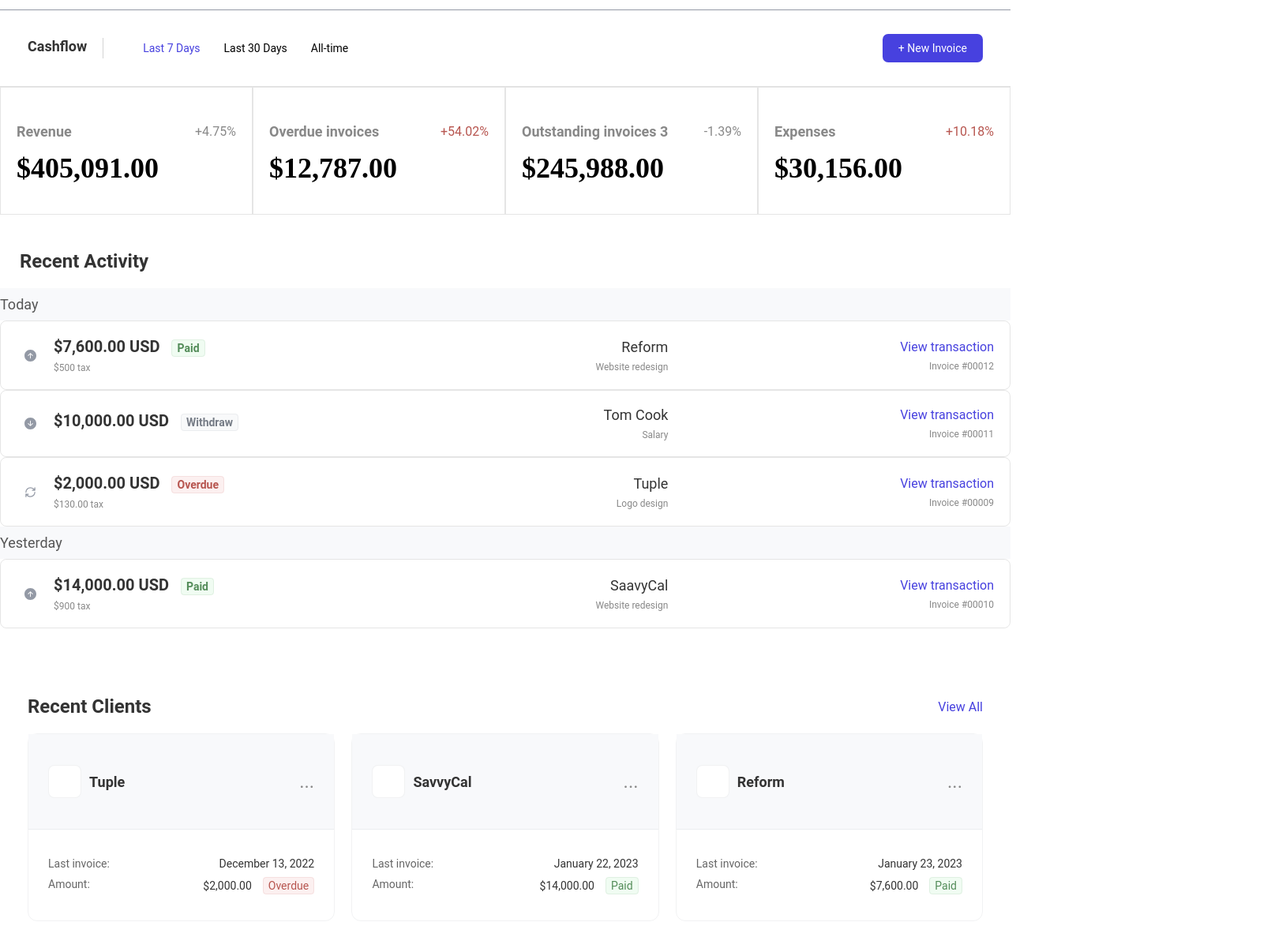
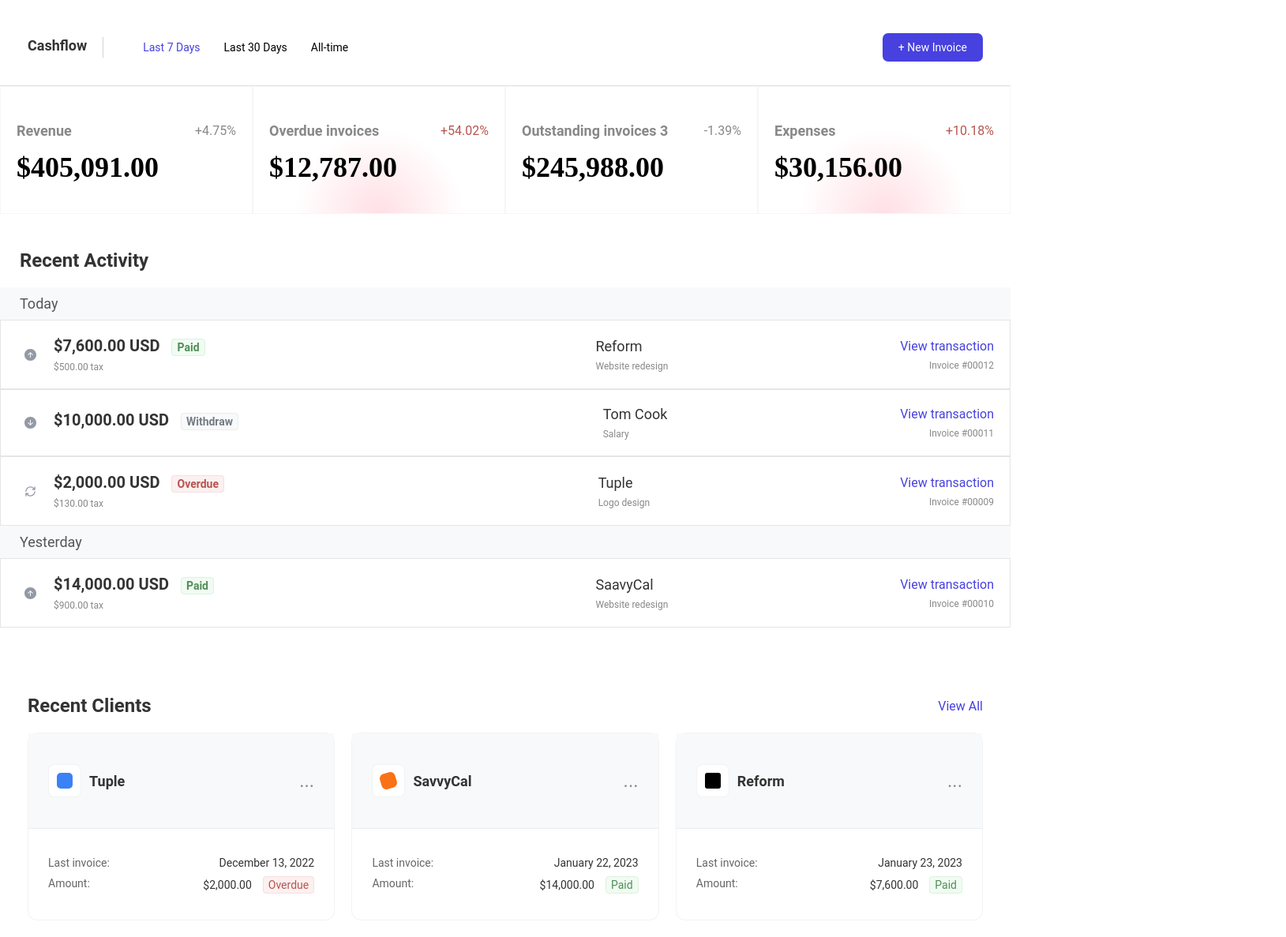
Before and after one commit to Jeremy-Rivera/Idea-Refinery-Frontend-Test, a plain HTML site: page index.html in a window 1280 px wide. Shown: the part 68-1255 px from the top of the page at 79% size, 1629 px wide, since content can reach past the window. Drawn offline with Linux system fonts and the light colour scheme; a web font is replaced by a local one.

Commit message:
sufficient

```diff
--- a/index.html
+++ b/index.html
@@ -147,12 +147,14 @@
                   >Paid</span
                 ></span
               >
-              <span class="recent-activity__subtext">$500 tax</span>
+              <span class="recent-activity__subtext">$500.00 tax</span>
             </div>
           </div>
           <div class="recent-activity__middle">
+            <div class="recent-activity__text">
             <span class="recent-activity__description">Reform</span>
             <span class="recent-activity__subtext">Website redesign</span>
+            </div>
           </div>
           <div class="recent-activity__right">
             <span class="recent-activity__action">View transaction</span>
@@ -209,8 +211,10 @@
             </div>
           </div>
           <div class="recent-activity__middle">
+           <div class="recent-activity__text">
             <span class="recent-activity__description">Tom Cook</span>
-            <span class="recent-activity__subtext">Salary</span>
+            <span class="recent-activity__subtext">Salary<span>---------------</span></span>
+            </div>
           </div>
           <div class="recent-activity__right">
             <span class="recent-activity__action">View transaction</span>
@@ -248,8 +252,10 @@
             </div>
           </div>
           <div class="recent-activity__middle">
+           <div class="recent-activity__text">
             <span class="recent-activity__description">Tuple</span>
-            <span class="recent-activity__subtext">Logo design</span>
+            <span class="recent-activity__subtext">Logo design<span>-------</span></span>
+            </div>
           </div>
           <div class="recent-activity__right">
             <span class="recent-activity__action">View transaction</span>
@@ -304,12 +310,14 @@
                   >Paid</span
                 ></span
               >
-              <span class="recent-activity__subtext">$900 tax</span>
+              <span class="recent-activity__subtext">$900.00 tax</span>
             </div>
           </div>
           <div class="recent-activity__middle">
+          <div class="recent-activity__text">
             <span class="recent-activity__description">SaavyCal</span>
             <span class="recent-activity__subtext">Website redesign</span>
+            </div>
           </div>
           <div class="recent-activity__right">
             <span class="recent-activity__action">View transaction</span>
@@ -327,7 +335,10 @@
         <div class="recent-clients__cards">
           <div class="recent-clients__card">
             <div class="recent-clients__card-header">
-              <div class="recent-clients__icon"></div>
+              <div class="recent-clients__icon">
+                  <div class="recent-clients__icon-square-1"></div>
+
+              </div>
               <span class="recent-clients__client-name">Tuple</span>
               <div class="recent-clients__more-options">...</div>
             </div>
@@ -352,7 +363,10 @@
 
           <div class="recent-clients__card">
             <div class="recent-clients__card-header">
-              <div class="recent-clients__icon"></div>
+              <div class="recent-clients__icon">
+                  <div class="recent-clients__icon-square-2"></div>
+
+              </div>
               <span class="recent-clients__client-name">SavvyCal</span>
               <div class="recent-clients__more-options">...</div>
             </div>
@@ -376,7 +390,10 @@
 
           <div class="recent-clients__card">
             <div class="recent-clients__card-header">
-              <div class="recent-clients__icon"></div>
+              <div class="recent-clients__icon">
+                  <div class="recent-clients__icon-square-3"></div>
+
+              </div>
               <span class="recent-clients__client-name">Reform</span>
               <div class="recent-clients__more-options">...</div>
             </div>
--- a/styles.css
+++ b/styles.css
@@ -11,7 +11,6 @@
   align-items: center;
   padding: 10px 35px;
   height: 60px;
-  border-bottom: 1px solid #9399a5;
 }
 
 .header__logo {
@@ -144,39 +143,33 @@
   justify-content: space-between;
 }
 
-.summary__percentage.high::before {
-  content: "";
-  position: absolute;
-  bottom: 0;
-  left: 50%;
-  transform: translateX(-50%);
-  width: 100%;
-  height: 50%;
-  background: radial-gradient(
-    circle at bottom,
-    rgba(183, 85, 79, 0.7),
-    transparent 70%
-  );
-  border-radius: 50% 50% 0 0;
-  pointer-events: none;
-  z-index: -1;
-}
-
 .summary__item {
   position: relative;
   width: 25%;
   height: 120px;
   background-color: #fff;
-  border: 1px solid rgba(0, 0, 0, 0.1);
+  border: 1px solid rgba(147, 153, 165, 0.09);
   padding: 20px;
   display: flex;
   flex-direction: column;
   gap: 15px;
 }
 
-.summary__percentage.high {
-  color: #b7554f;
-  position: relative;
+.summary__item:has(.summary__percentage.high)::before {
+  content: "";
+  position: absolute;
+  bottom: 0px;
+  left: 50%;
+  transform: translateX(-50%);
+  width: 320%;
+  height: 100%;
+  background: radial-gradient(
+    circle at bottom,
+    rgba(255, 192, 203, 0.5),
+    transparent 20%
+  );
+  z-index: 0;
+  pointer-events: none;
 }
 
 .summary__header {
@@ -204,6 +197,7 @@
   font-size: 36px;
   font-weight: bold;
   color: #000;
+  z-index: 1;
   /* text-align: center; */
   font-family: "Rethink Sans";
 }
@@ -227,6 +221,7 @@
   padding: 10px 0;
   font-size: 18px;
   color: #555;
+  padding-left: 25px;
 }
 
 .recent-activity__item {
@@ -235,7 +230,6 @@
   align-items: center;
   padding: 20px;
   border: 1px solid rgba(0, 0, 0, 0.1);
-  border-radius: 8px;
 }
 
 .recent-activity__left {
@@ -299,7 +293,14 @@
   flex-direction: column;
   align-items: flex-end;
 }
-
+.recent-activity__text {
+  display: flex;
+  flex-direction: column;
+  align-items: flex-start;
+}
+.recent-activity__subtext span {
+  color: white;
+}
 .recent-activity__description {
   font-size: 18px;
   color: #333;
@@ -322,7 +323,7 @@
   text-decoration: underline;
 }
 
-/*Recent activity*/
+/*Recent clients */
 
 .recent-clients {
   padding: 20px 35px;
@@ -384,10 +385,38 @@
   display: flex;
   align-items: center;
   justify-content: center;
-  color: #fff;
   margin-right: 10px;
+  position: relative;
 }
 
+.recent-clients__icon-square-1 {
+  width: 20px;
+  height: 20px;
+  background-color: #3b82f6;
+  position: absolute;
+  top: 10px;
+  left: 10px;
+  border-radius: 5px;
+}
+.recent-clients__icon-square-2 {
+  width: 20px;
+  height: 20px;
+  background-color: #f97216;
+  position: absolute;
+  top: 10px;
+  left: 10px;
+  border-radius: 6px;
+  transform: rotate(-17deg);
+}
+.recent-clients__icon-square-3 {
+  width: 20px;
+  height: 20px;
+  background-color: black;
+  position: absolute;
+  top: 10px;
+  left: 10px;
+  border-radius: 3px;
+}
 .recent-clients__client-name {
   font-size: 18px;
   font-weight: bold;
```
